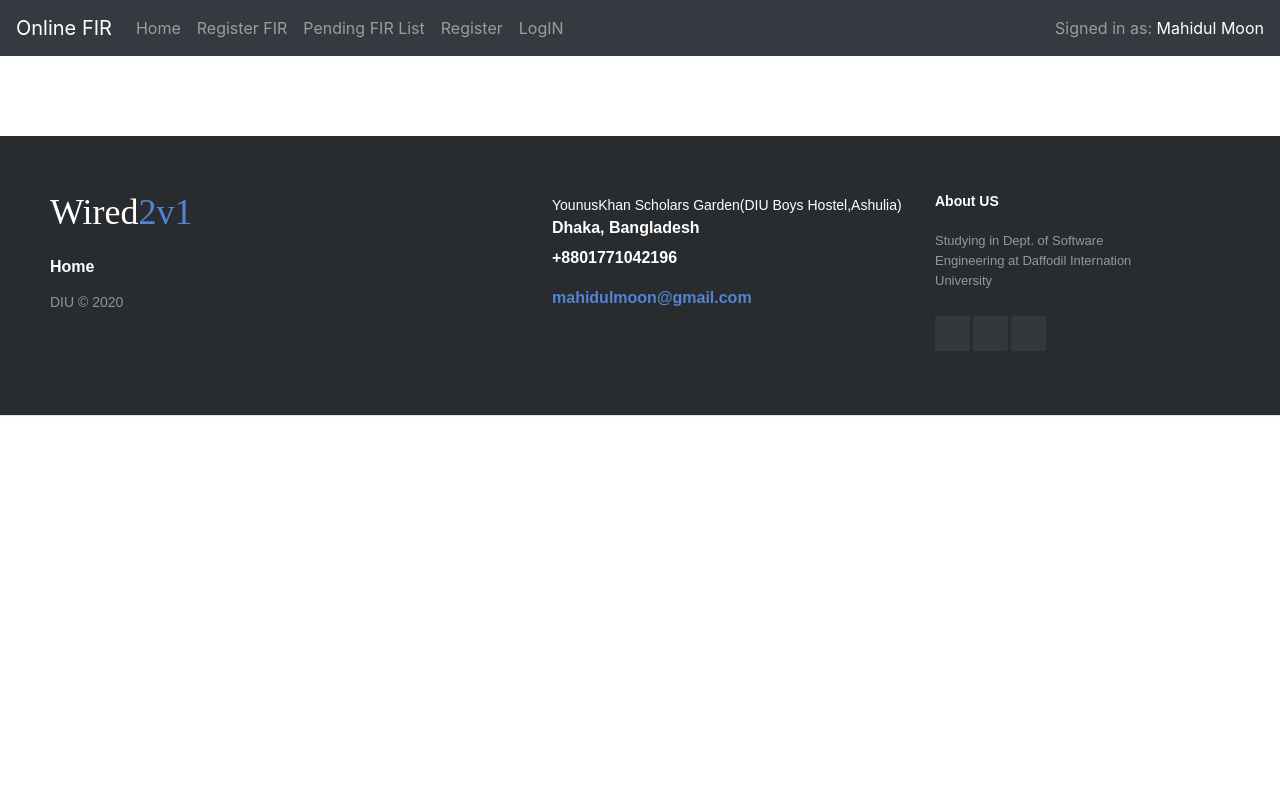
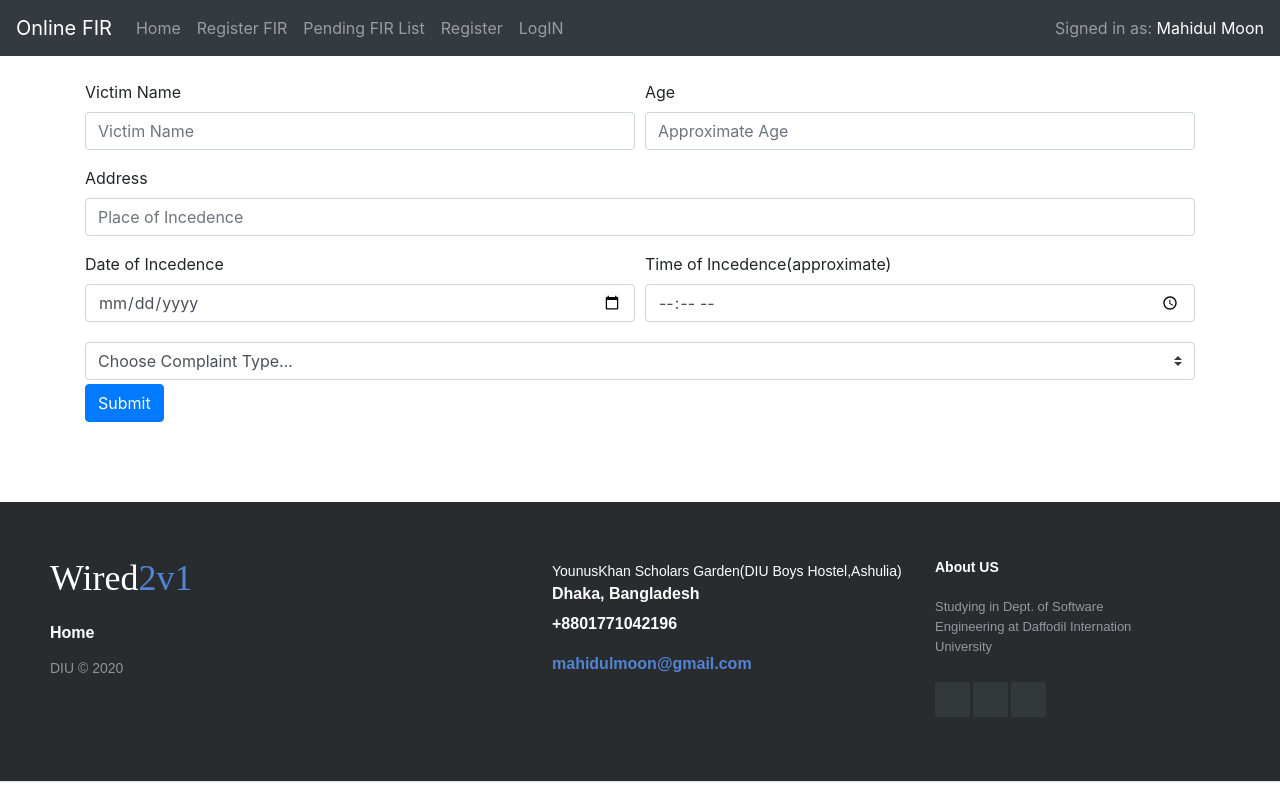
Before and after one commit to mahidulmoon/Online-FIR-Management-System, a React (Create React App) app in the folder frontend/: page /updatefir in a window 1280 px wide. Built offline with nearby package versions, Linux system fonts and the light colour scheme.

Commit message:
update fir status

```diff
--- a/frontend/src/Components/Index.js
+++ b/frontend/src/Components/Index.js
@@ -6,7 +6,8 @@ import Bodypage from './Bodypage';
 import Login from './Login';
 import Registration from './Registration';
 import Firlist from './Firlist';
-import RegisterFIR from './RegisterFIR'
+import RegisterFIR from './RegisterFIR';
+import UpdateFir from './UpdateFir';
 import { BrowserRouter as Router,Switch, Route } from 'react-router-dom';
 export default class Index extends Component {
     render() {
@@ -22,6 +23,7 @@ export default class Index extends Component {
                         <Route path='/register' exact component={Registration} />
                         <Route path='/firlist' exact component={Firlist} />
                         <Route path='/registerfir' exact component={RegisterFIR} />
+                        <Route path='/updatefir' exact component={UpdateFir} />
                     </Switch>
                 </Router>
                </Bodypage>
--- /dev/null
+++ b/frontend/src/Components/UpdateFir.js
@@ -0,0 +1,62 @@
+import React, { Component } from 'react';
+import { Form,Col,Button,Container,Modal } from 'react-bootstrap';
+class UpdateFir extends Component {
+    render() {
+        return (
+            <Container>
+                <br/>
+
+                <Form>
+                    <Form.Row>
+                        <Form.Group as={Col} controlId="formGridEmail">
+                        <Form.Label>Victim Name</Form.Label>
+                        <Form.Control type="text" placeholder="Victim Name" />
+                        </Form.Group>
+
+                        <Form.Group as={Col} controlId="formGridPassword">
+                        <Form.Label>Age</Form.Label>
+                        <Form.Control type="number" placeholder="Approximate Age" />
+                        </Form.Group>
+                    </Form.Row>
+
+                    <Form.Group controlId="formGridAddress1">
+                        <Form.Label>Address</Form.Label>
+                        <Form.Control placeholder="Place of Incedence" />
+                    </Form.Group>
+
+                    <Form.Row>
+                        <Form.Group as={Col} controlId="formGridEmail">
+                        <Form.Label>Date of Incedence</Form.Label>
+                        <Form.Control type="date"  />
+                        </Form.Group>
+
+                        <Form.Group as={Col} controlId="formGridEmail">
+                        <Form.Label>Time of Incedence(approximate)</Form.Label>
+                        <Form.Control type="time"  />
+                        </Form.Group>
+
+                    </Form.Row>
+
+                    <Form.Control
+                            as="select"
+                            className="my-1 mr-sm-2"
+                            id="inlineFormCustomSelectPref"
+                            custom
+                        >
+                            <option value="0">Choose Complaint Type...</option>
+                            <option value="1">Attempt to Murder</option>
+                            <option value="2">Theft</option>
+                            <option value="3">Domestic Violence</option>
+                            <option value="3">other</option>
+                        </Form.Control>
+
+                    <Button variant="primary" type="submit">
+                        Submit
+                    </Button>
+                </Form>
+            </Container>
+        );
+    }
+}
+
+export default UpdateFir;
```
